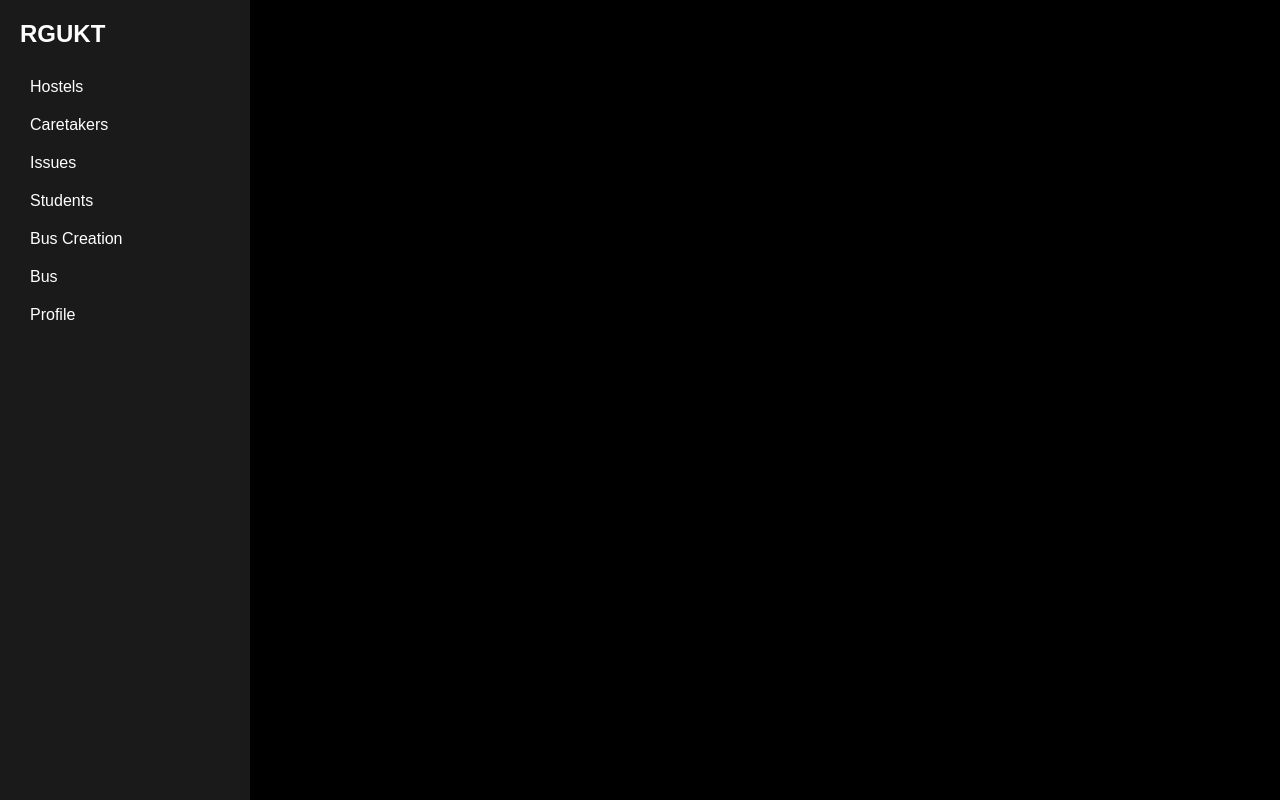
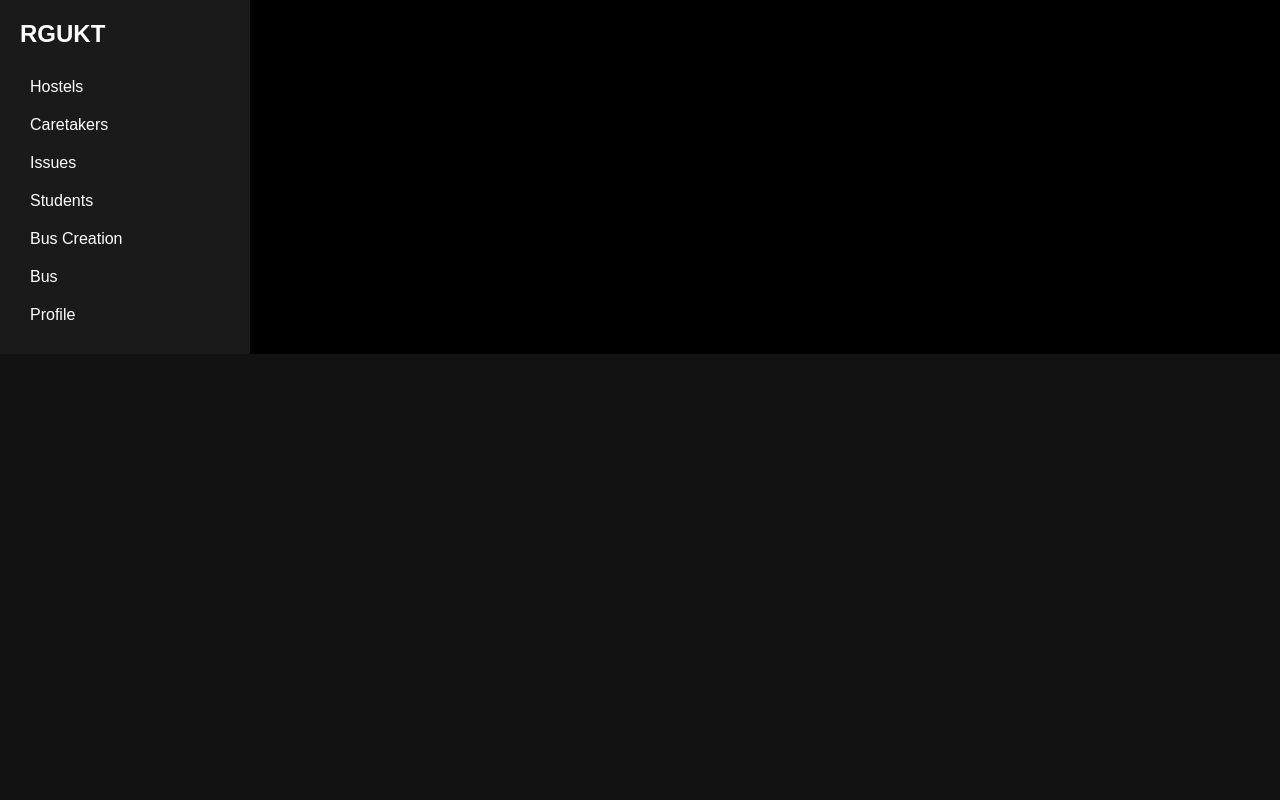
Before and after one commit to GaneshSunkari/HMS_Web, a React (Create React App) app: page /admindashboard in a window 1280 px wide. Built offline with nearby package versions, Linux system fonts and the light colour scheme; sample sign-in values are in the browser's storage.

Commit message:
fix : overflow height bg issue fixed

```diff
--- a/src/App.js
+++ b/src/App.js
@@ -61,6 +61,8 @@
   }
 
   return (
+    // <div style={{ height: "100vh", overflow: "hidden" }}>
+    <div>
       <Router>
         <Routes>
           <Route path="/" element={isAuthenticated ? <Navigate to="/admindashboard" /> : <Navigate to="/login" />} />
@@ -70,6 +72,8 @@
           <Route path="*" element={<Navigate to="/login" />} />
         </Routes>
       </Router>
+    </div>
+
   );
 };
 
--- a/src/components/styles.css
+++ b/src/components/styles.css
@@ -9,7 +9,7 @@
   /* Layout */
   .container {
     display: flex;
-    height: 100vh;
+    height: 100%;
     background-color: #000;
     color: white;
   }
--- a/src/index.css
+++ b/src/index.css
@@ -11,3 +11,8 @@
   font-family: source-code-pro, Menlo, Monaco, Consolas, 'Courier New',
     monospace;
 }
+
+/* index.css or App.css */
+html, body, #root {
+  background-color: #121212; /* optional background */
+}
```
Lines whose indentation alone changed are shown as unchanged.
